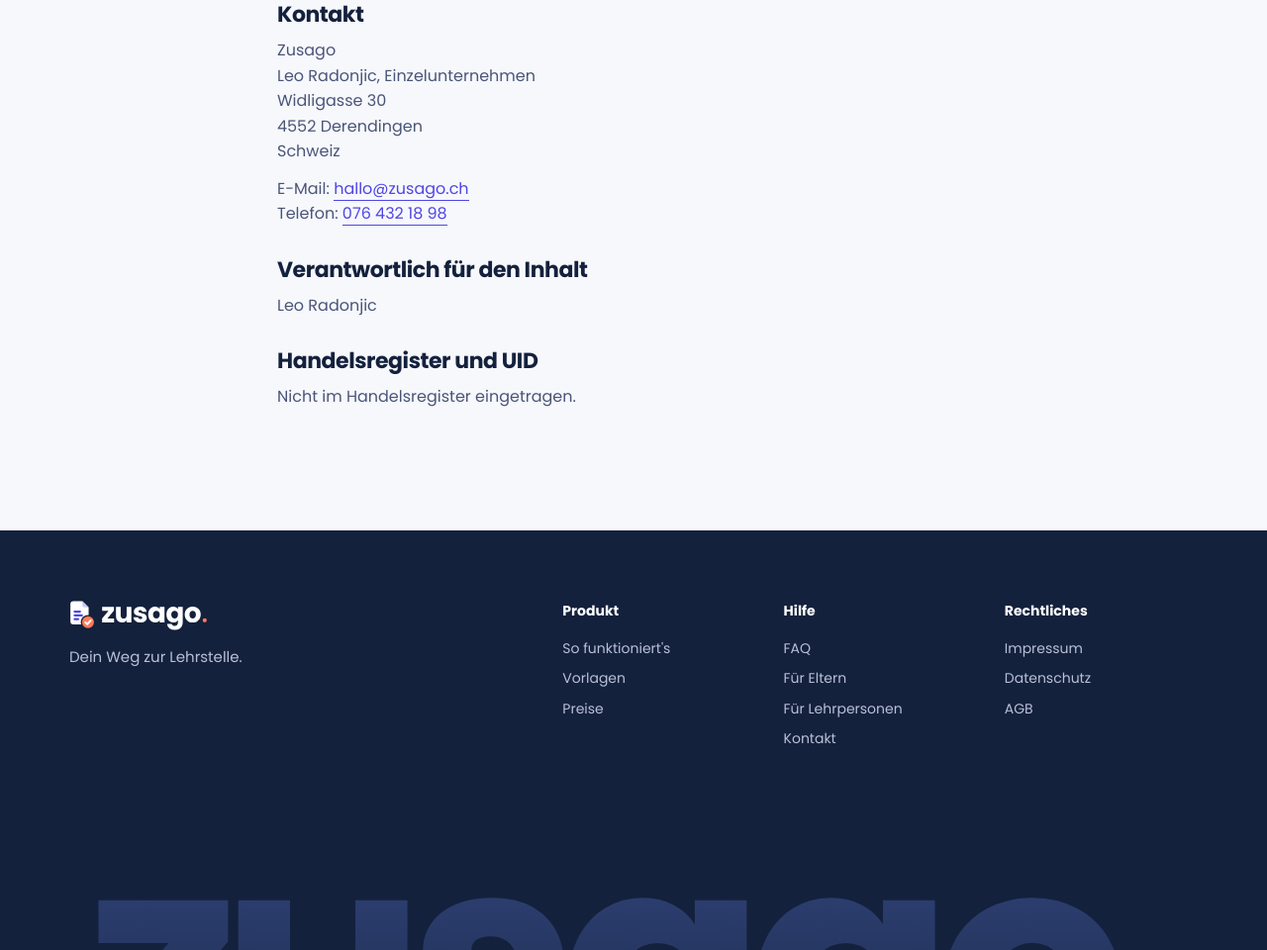
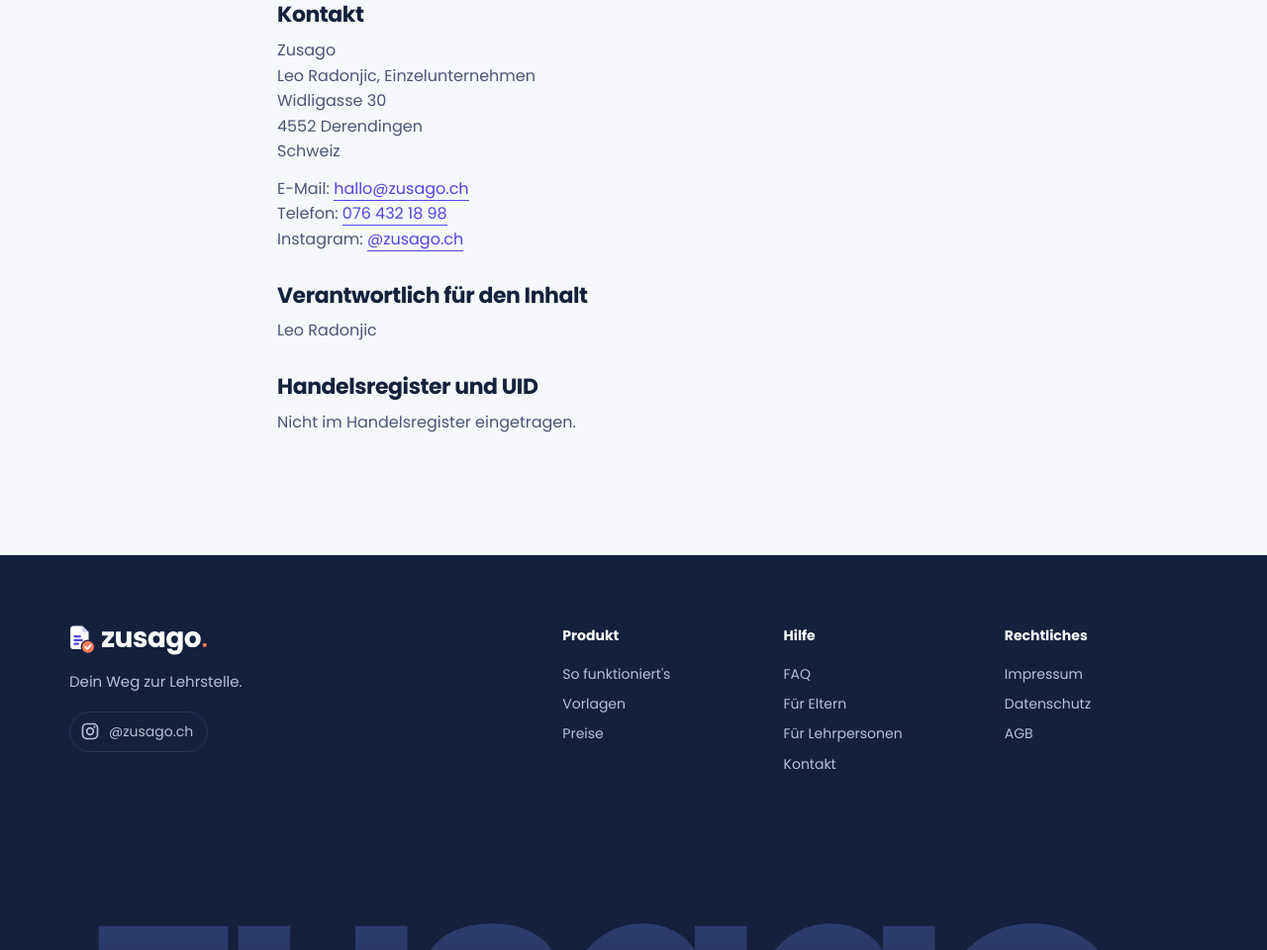
Before and after one commit to leosystems295/Zusago, a plain HTML site: page impressum.html in a window 1280 px wide. Shown: the part 330-1290 px from the top of the page at 99% size. Drawn offline with Linux system fonts and the light colour scheme.

Commit message:
Add files via upload

```diff
--- a/impressum.html
+++ b/impressum.html
@@ -55,7 +55,7 @@
   <div class="wrap legal">
         <h2>Kontakt</h2>
     <p>Zusago<br>Leo Radonjic, Einzelunternehmen<br>Widligasse 30<br>4552 Derendingen<br>Schweiz</p>
-    <p>E-Mail: <a href="mailto:hallo@zusago.ch">hallo@zusago.ch</a><br>Telefon: <a href="tel:+41764321898">076 432 18 98</a></p>
+    <p>E-Mail: <a href="mailto:hallo@zusago.ch">hallo@zusago.ch</a><br>Telefon: <a href="tel:+41764321898">076 432 18 98</a><br>Instagram: <a href="https://www.instagram.com/zusago.ch/" target="_blank" rel="noopener">@zusago.ch</a></p>
     <h2>Verantwortlich für den Inhalt</h2>
     <p>Leo Radonjic</p>
     <h2>Handelsregister und UID</h2>
@@ -71,6 +71,7 @@
     <div>
       <img src="assets/zusago-logo-negativ.svg" alt="Zusago" width="140" height="32">
       <p class="footer-claim">Dein Weg zur Lehrstelle.</p>
+      <a class="footer-social" href="https://www.instagram.com/zusago.ch/" target="_blank" rel="noopener" aria-label="Zusago auf Instagram"><svg viewBox="0 0 24 24" aria-hidden="true"><rect x="3" y="3" width="18" height="18" rx="5" fill="none" stroke="currentColor" stroke-width="2"/><circle cx="12" cy="12" r="4" fill="none" stroke="currentColor" stroke-width="2"/><circle cx="17.3" cy="6.7" r="1.3" fill="currentColor"/></svg><span>@zusago.ch</span></a>
     </div>
     <div class="footer-cols">
       <div><h4>Produkt</h4><a href="so-funktionierts.html">So funktioniert's</a><a href="vorlagen.html">Vorlagen</a><a href="preise.html">Preise</a></div>
--- a/style.css
+++ b/style.css
@@ -785,3 +785,6 @@
 .price-mini li i{font-style:normal;font-size:11px;font-weight:500;background:var(--coral);color:#fff;border-radius:999px;padding:2px 8px;margin-left:6px;vertical-align:2px}
 .pm-n{font-size:13px;color:var(--ink-2);margin-bottom:16px}
 .w100{width:100%;justify-content:center}
+.footer-social{display:inline-flex;align-items:center;gap:9px;margin-top:18px;font-size:14px;color:#B9C0D6;padding:8px 14px 8px 10px;border:1px solid #24345A;border-radius:999px;transition:color .2s,border-color .2s}
+.footer-social svg{width:20px;height:20px}
+.footer-social:hover{color:#fff;border-color:#4A5578}
```
Also changed, not shown: agb.html (+1 -0 lines), datenschutz.html (+1 -0 lines), eltern.html (+1 -0 lines), faq.html (+1 -0 lines), funktionen.html (+1 -0 lines), index.html (+1 -0 lines), lehrpersonen.html (+1 -0 lines), preise.html (+1 -0 lines), so-funktionierts.html (+1 -0 lines), vorlagen.html (+1 -0 lines).
